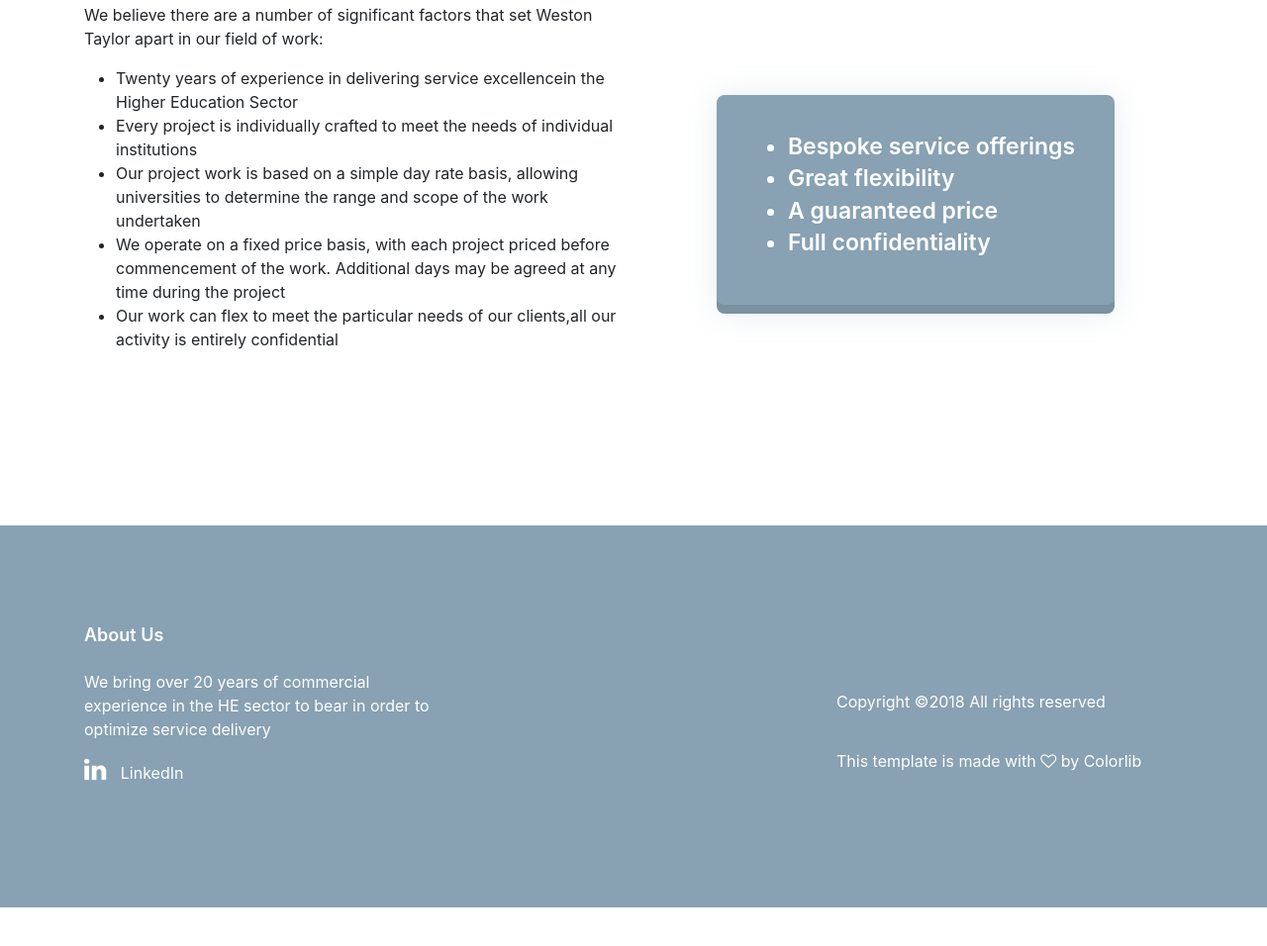
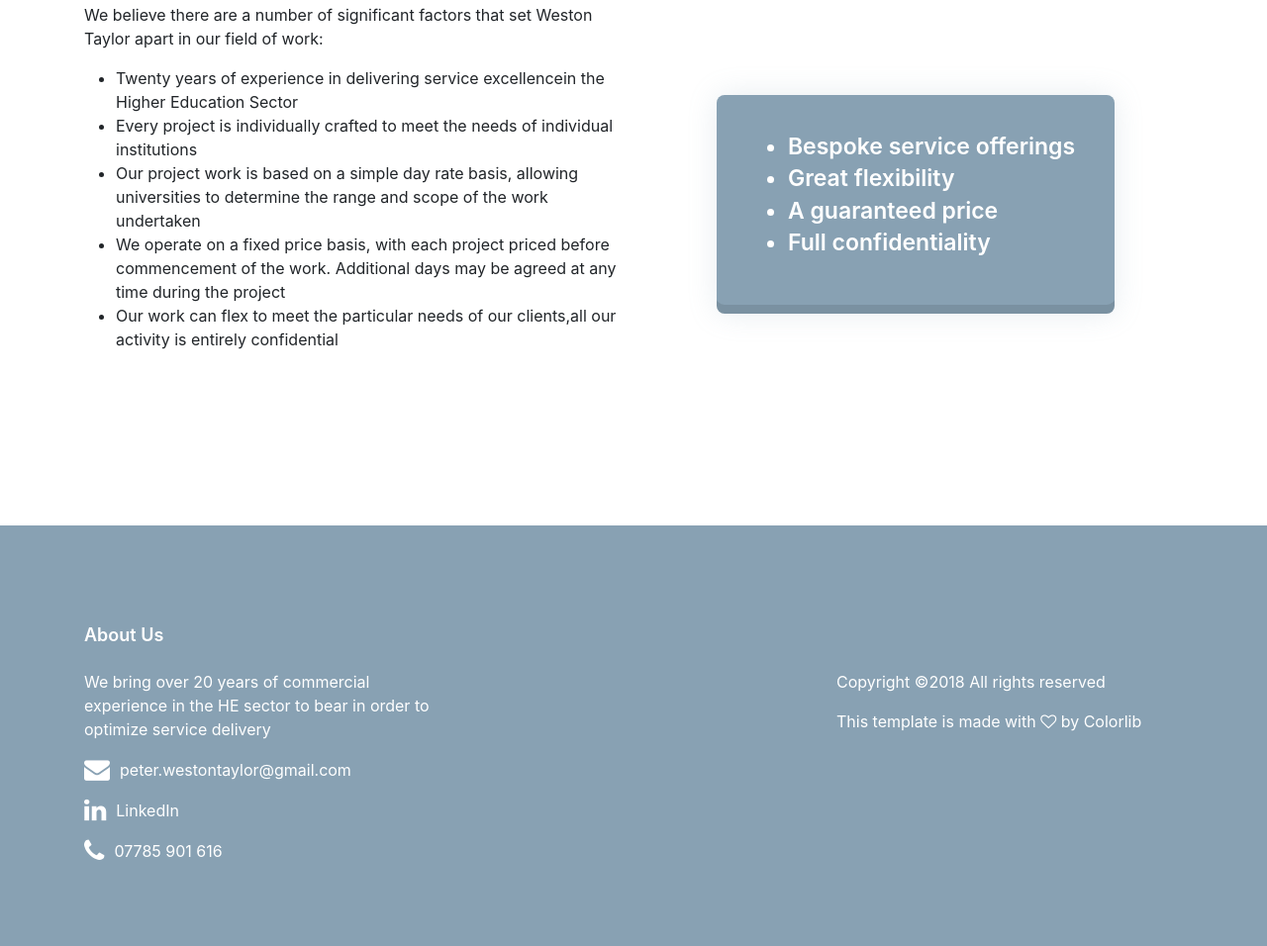
Before and after one commit to AshConnolly/westontaylor, a website with bundled scripts: page dev.html in a window 1280 px wide. Shown: the part 4478-5434 px from the top of the page at 99% size. Before the commit the page ends 5395 px from the top, so only its background shows below. Built offline with nearby package versions, Linux system fonts and the light colour scheme.

Commit message:
language update

```diff
--- a/index.html
+++ b/dev.html
@@ -1,8 +1,9 @@
 	<!DOCTYPE html>
-	<html lang="zxx" class="no-js">
+	<html lang="eng" class="no-js">
 	<head>
 		<!-- Mobile Specific Meta -->
 		<meta name="viewport" content="width=device-width, initial-scale=1, shrink-to-fit=no">
+
 		<!-- Favicon-->
 		<link rel="shortcut icon" href="img/fav.png">
 		<!-- Author Meta -->
@@ -343,9 +344,20 @@
 								<p>
 									We bring over 20 years of commercial experience in the HE sector to bear in order to optimize service delivery
 								</p>
-
-								<div class="footer-social d-flex align-items-center">
-									<a href="https://www.linkedin.com/in/peter-taylor-a7359654/" target="_blank" style="text-decoration: none; color: white;"><i class="fa fa-linkedin mr-10" style="font-size: 26px"></i> LinkedIn</a>
+								<div class="footer-social d-flex align-items-center mb-15">
+									<a href="mailto:peter.westontaylor@gmail.com"  target="_blank" style="text-decoration: none; color: white;">
+										<i class="fa fa-envelope mr-10" style="font-size: 26px"></i> peter.westontaylor@gmail.com
+									</a>
+								</div>
+								<div class="footer-social d-flex align-items-center mb-15">
+									<a href="https://www.linkedin.com/in/peter-taylor-a7359654/" target="_blank" style="text-decoration: none; color: white;">
+										<i class="fa fa-linkedin mr-10" style="font-size: 26px"></i> LinkedIn
+									</a>
+								</div>
+								<div class="footer-social d-flex align-items-center mb-15">
+									<a href="tel:07785 901616" target="_blank" style="text-decoration: none; color: white;">
+										<i class="fa fa-phone mr-10" style="font-size: 26px"></i> 07785 901 616
+									</a>
 								</div>
 							</div>
 						</div>
@@ -358,7 +370,7 @@
 								<p class="footer-text">
 										Copyright &copy;<script>document.write(new Date().getFullYear());</script> All rights reserved
 								</p>
-								<p class="footer-text">
+								<p class="footer-text mb-0">
 									<!-- Link back to Colorlib can't be removed. Template is licensed under CC BY 3.0. -->
 									This template is made with <i class="fa fa-heart-o" aria-hidden="true"></i> by <a href="https://colorlib.com" target="_blank">Colorlib</a>
 									<!-- Link back to Colorlib can't be removed. Template is licensed under CC BY 3.0. -->
--- /dev/null
+++ b/robots.txt
@@ -0,0 +1,2 @@
+User-agent: *
+Disallow: /dev.html
--- a/scss/theme/_home.scss
+++ b/scss/theme/_home.scss
@@ -619,6 +619,8 @@
 	.footer-social{
 		a{
 			padding-right:25px;
+			display: flex;
+			align-items: center;
 			@include transition();
 			&:hover{
 
@@ -718,9 +720,9 @@
 		   font-weight: 300;
 		}
 
-		@include media-breakpoint-down(md) {
-			margin-bottom:30px;
-		}
+		// @include media-breakpoint-down(md) {
+		// 	margin-bottom:30px;
+		// }
 	}
 
 
@@ -733,7 +735,7 @@
 
 
 	.footer-text{
-		padding-top:20px;
+		// padding-top:20px;
 		a,i{
 			// color:$primary-color;
 		}
```
Also changed, not shown: css/main.css.
